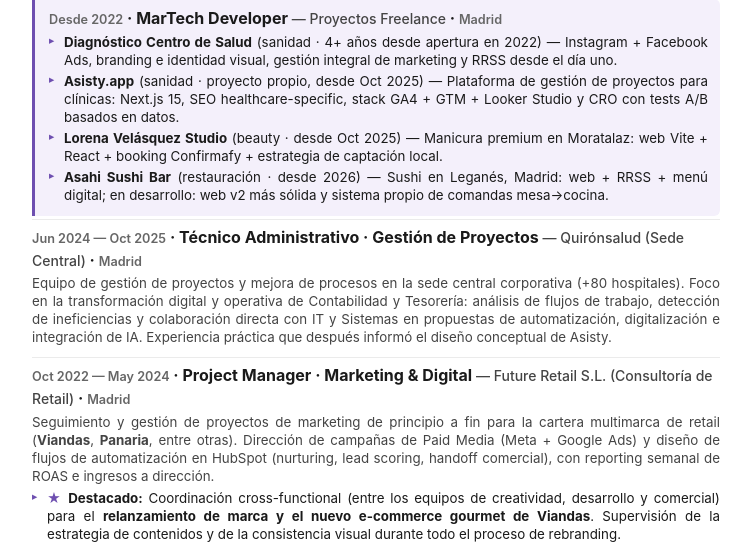
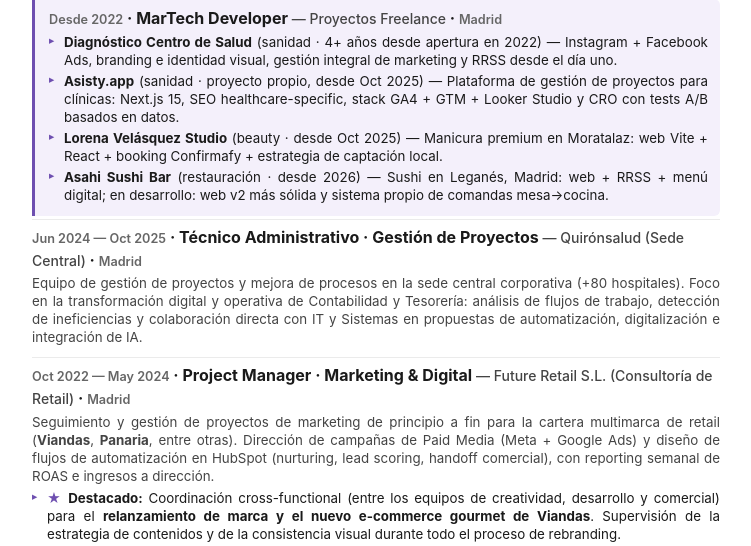
Before and after one commit to DhanaCorredor/Portfolio, a Django app: page /cv/marketing/ in a window 1280 px wide. Shown: the part 296-842 px from the top of the page, without its empty margins (264-1015 px from the left). Run offline with Django 5.2, Linux system fonts and the light colour scheme.

Commit message:
CV: quitar la mencion a Asisty en la experiencia de Quironsalud
La experiencia de mejora de procesos habla por si misma; se elimina la
coletilla que la enlazaba con el diseno de Asisty en los tres CV.

```diff
--- a/static/cv/dhana-corredor-cv-fullstack.html
+++ b/static/cv/dhana-corredor-cv-fullstack.html
@@ -163,7 +163,7 @@
 
 <div class="exp">
   <div class="exp-role"><span class="exp-period">Jun 2024 — Oct 2025</span> · Técnico de Gestión de Proyectos <span class="exp-company">— Quirónsalud (Sede Central)</span> · <span class="exp-location">Madrid</span></div>
-  <div class="exp-summary">Equipo de mejora de procesos en la sede corporativa (+80 hospitales). Análisis de flujos de trabajo y colaboración directa con <strong>IT y Sistemas</strong> en propuestas de automatización, digitalización e integración de IA. Esta experiencia inspiró el diseño de Asisty.</div>
+  <div class="exp-summary">Equipo de mejora de procesos en la sede corporativa (+80 hospitales). Análisis de flujos de trabajo y colaboración directa con <strong>IT y Sistemas</strong> en propuestas de automatización, digitalización e integración de IA.</div>
 </div>
 
 <div class="exp">
--- a/templates/cv-marketing-web.html
+++ b/templates/cv-marketing-web.html
@@ -369,7 +369,7 @@
 
 <div class="exp">
   <div class="exp-role"><span class="exp-period">Jun 2024 — Oct 2025</span> · Técnico Administrativo · Gestión de Proyectos <span class="exp-company">— Quirónsalud (Sede Central)</span> · <span class="exp-location">Madrid</span></div>
-    <div class="exp-summary">Equipo de gestión de proyectos y mejora de procesos en la sede central corporativa (+80 hospitales). Foco en la transformación digital y operativa de Contabilidad y Tesorería: análisis de flujos de trabajo, detección de ineficiencias y colaboración directa con IT y Sistemas en propuestas de automatización, digitalización e integración de IA. Experiencia práctica que después informó el diseño conceptual de Asisty.</div>
+    <div class="exp-summary">Equipo de gestión de proyectos y mejora de procesos en la sede central corporativa (+80 hospitales). Foco en la transformación digital y operativa de Contabilidad y Tesorería: análisis de flujos de trabajo, detección de ineficiencias y colaboración directa con IT y Sistemas en propuestas de automatización, digitalización e integración de IA.</div>
 </div>
 
 <div class="exp">
--- a/templates/cv-marketing.html
+++ b/templates/cv-marketing.html
@@ -365,7 +365,7 @@
 
 <div class="exp">
   <div class="exp-role"><span class="exp-period">Jun 2024 — Oct 2025</span> · Técnico Administrativo · Gestión de Proyectos <span class="exp-company">— Quirónsalud (Sede Central)</span> · <span class="exp-location">Madrid</span></div>
-    <div class="exp-summary">Equipo de gestión de proyectos y mejora de procesos en la sede central corporativa (+80 hospitales). Foco en la transformación digital y operativa de Contabilidad y Tesorería: análisis de flujos de trabajo, detección de ineficiencias y colaboración directa con IT y Sistemas en propuestas de automatización, digitalización e integración de IA. Experiencia práctica que después informó el diseño conceptual de Asisty.</div>
+    <div class="exp-summary">Equipo de gestión de proyectos y mejora de procesos en la sede central corporativa (+80 hospitales). Foco en la transformación digital y operativa de Contabilidad y Tesorería: análisis de flujos de trabajo, detección de ineficiencias y colaboración directa con IT y Sistemas en propuestas de automatización, digitalización e integración de IA.</div>
 </div>
 
 <div class="exp">
```
